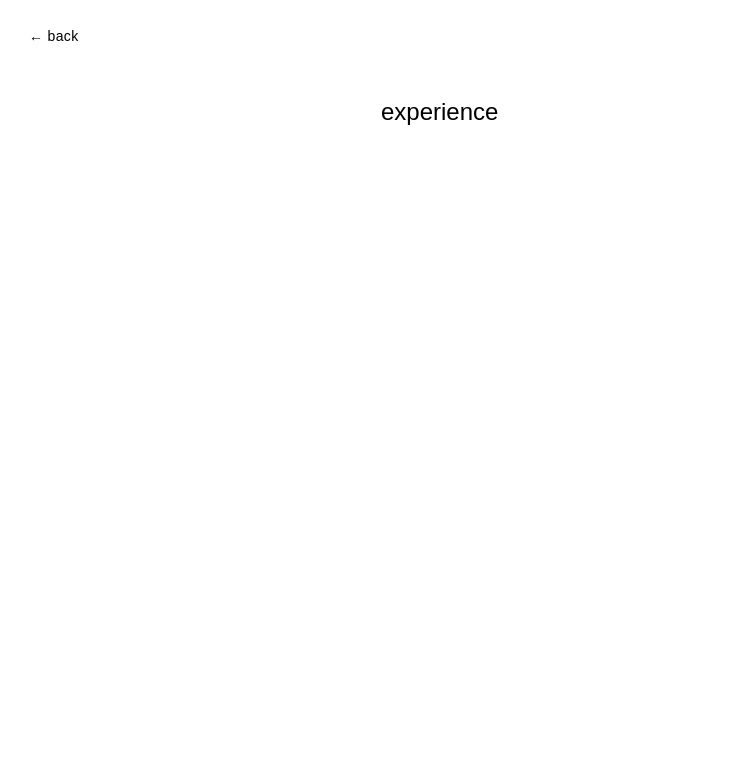
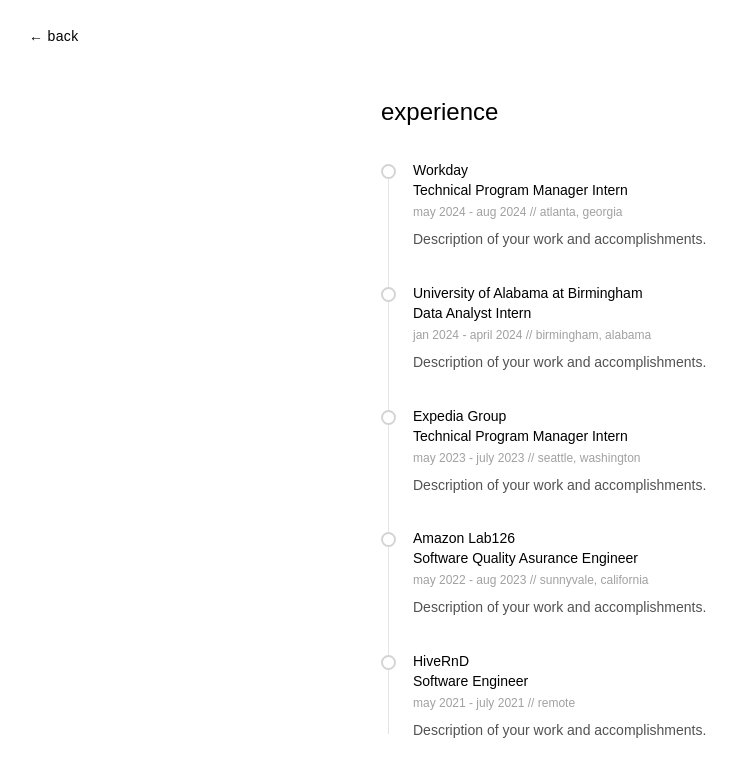
Before and after one commit to EIIis/site, a Next.js app: page /experience in a window 1280 px wide. Shown: the top 776 px of the page, without its empty margins (3-740 px from the left). Built offline with nearby package versions, Linux system fonts and the light colour scheme.

Commit message:
added personal content

```diff
--- a/src/app/experience/page.tsx
+++ b/src/app/experience/page.tsx
@@ -1,4 +1,43 @@
 import Link from "next/link";
+import { Timeline } from "@/components/Timeline";
+
+const jobs = [
+  {
+    company: "Workday",
+    role: "Technical Program Manager Intern",
+    date: "may 2024 - aug 2024",
+    location: "atlanta, georgia",
+    description: "Description of your work and accomplishments.",
+  },
+  {
+    company: "University of Alabama at Birmingham",
+    role: "Data Analyst Intern",
+    date: "jan 2024 - april 2024",
+    location: "birmingham, alabama",
+    description: "Description of your work and accomplishments.",
+  },
+  {
+    company: "Expedia Group",
+    role: "Technical Program Manager Intern",
+    date: "may 2023 - july 2023",
+    location: "seattle, washington",
+    description: "Description of your work and accomplishments.",
+  },
+  {
+    company: "Amazon Lab126",
+    role: "Software Quality Asurance Engineer",
+    date: "may 2022 - aug 2023",
+    location: "sunnyvale, california",
+    description: "Description of your work and accomplishments.",
+  },
+  {
+    company: "HiveRnD",
+    role: "Software Engineer",
+    date: "may 2021 - july 2021",
+    location: "remote",
+    description: "Description of your work and accomplishments.",
+  },
+];
 
 export default function Experience() {
   return (
@@ -17,7 +56,7 @@
       <main className="max-w-xl mx-auto px-8 pt-24 pb-16">
         <h1 className="text-2xl font-normal mb-8">experience</h1>
 
-        <div className="space-y-4 text-sm leading-relaxed text-neutral-700"></div>
+        <Timeline jobs={jobs} />
       </main>
     </div>
   );
--- a/src/app/projects/page.tsx
+++ b/src/app/projects/page.tsx
@@ -1,4 +1,34 @@
 import Link from "next/link";
+import { Carousel } from "@/components/Carousel";
+
+const projects = [
+  {
+    title: "RuneLite Plugin",
+    description:
+      "Custom plugins and automation scripts for Old School RuneScape.",
+    link: "https://github.com/EIIis/equipment-check",
+  },
+  {
+    title: "Image Generation",
+    description: "Experiments with Stable Diffusion for AI image generation.",
+    link: "",
+  },
+  {
+    title: "Runescape Tracking",
+    description: "Tools for tracking player stats and game data.",
+    link: "https://github.com/EIIis/player-tracker",
+  },
+  {
+    title: "Arbitrage Tooling",
+    description: "Automated tools for identifying arbitrage opportunities.",
+    link: "",
+  },
+  {
+    title: "Automation Tooling",
+    description: "Various automation scripts and utilities.",
+    link: "",
+  },
+];
 
 export default function Projects() {
   return (
@@ -17,7 +47,7 @@
       <main className="max-w-xl mx-auto px-8 pt-24 pb-16">
         <h1 className="text-2xl font-normal mb-8">projects</h1>
 
-        <div className="space-y-4 text-sm leading-relaxed text-neutral-700"></div>
+        <Carousel projects={projects} />
       </main>
     </div>
   );
--- /dev/null
+++ b/src/components/Carousel.tsx
@@ -0,0 +1,86 @@
+"use client";
+
+import { useState, ReactNode } from "react";
+
+interface Project {
+  title: string;
+  description: string;
+  link?: string;
+  icon?: ReactNode;
+}
+
+interface CarouselProps {
+  projects: Project[];
+}
+
+export function Carousel({ projects }: CarouselProps) {
+  const [currentIndex, setCurrentIndex] = useState(0);
+
+  const goToPrevious = () => {
+    setCurrentIndex((prev) => (prev === 0 ? projects.length - 1 : prev - 1));
+  };
+
+  const goToNext = () => {
+    setCurrentIndex((prev) => (prev === projects.length - 1 ? 0 : prev + 1));
+  };
+
+  if (projects.length === 0) {
+    return <p className="text-neutral-500">No projects yet.</p>;
+  }
+
+  const project = projects[currentIndex];
+
+  return (
+    <div className="w-full">
+      {/* Project Card */}
+      <div className="border border-neutral-200 p-6 min-h-[200px]">
+        <h2 className="text-lg font-normal mb-3">{project.title}</h2>
+        {/* Icon Box */}
+        <div className="w-12 h-12 border border-neutral-200 flex items-center justify-center mb-3">
+          {project.icon}
+        </div>
+        <p className="text-neutral-600 text-sm leading-relaxed mb-4">
+          {project.description}
+        </p>
+        <a
+          href={project.link || "https://github.com/EIIis"}
+          target="_blank"
+          rel="noopener noreferrer"
+          className="text-sm text-black underline hover:opacity-60"
+        >
+          link project
+        </a>
+      </div>
+
+      {/* Controls */}
+      <div className="flex items-center justify-between mt-4">
+        <button
+          onClick={goToPrevious}
+          className="text-sm text-black hover:opacity-60 px-3 py-1"
+        >
+          ← prev
+        </button>
+
+        {/* Dots */}
+        <div className="flex gap-2">
+          {projects.map((_, index) => (
+            <button
+              key={index}
+              onClick={() => setCurrentIndex(index)}
+              className={`w-2 h-2 rounded-full transition-colors ${
+                index === currentIndex ? "bg-black" : "bg-neutral-300"
+              }`}
+            />
+          ))}
+        </div>
+
+        <button
+          onClick={goToNext}
+          className="text-sm text-black hover:opacity-60 px-3 py-1"
+        >
+          next →
+        </button>
+      </div>
+    </div>
+  );
+}
--- /dev/null
+++ b/src/components/Timeline.tsx
@@ -0,0 +1,51 @@
+import { ReactNode } from "react";
+
+interface Job {
+  logo?: ReactNode;
+  company: string;
+  role: string;
+  date: string;
+  location: string;
+  description: string;
+}
+
+interface TimelineProps {
+  jobs: Job[];
+}
+
+export function Timeline({ jobs }: TimelineProps) {
+  return (
+    <div className="relative">
+      {/* Vertical line */}
+      <div className="absolute left-[7px] top-2 bottom-2 w-px bg-neutral-200" />
+
+      <div className="space-y-8">
+        {jobs.map((job, index) => (
+          <div key={index} className="relative pl-8">
+            {/* Dot marker */}
+            <div className="absolute left-0 top-1 w-[15px] h-[15px] rounded-full border-2 border-neutral-300 bg-white" />
+
+            {/* Logo box */}
+            {job.logo && (
+              <div className="w-10 h-10 border border-neutral-200 flex items-center justify-center mb-2">
+                {job.logo}
+              </div>
+            )}
+
+            {/* Content */}
+            <div>
+              <h3 className="text-sm font-medium text-black">{job.company}</h3>
+              <p className="text-sm text-black">{job.role}</p>
+              <p className="text-xs text-neutral-400 mt-1">
+                {job.date} // {job.location}
+              </p>
+              <p className="text-sm text-neutral-600 mt-2 leading-relaxed">
+                {job.description}
+              </p>
+            </div>
+          </div>
+        ))}
+      </div>
+    </div>
+  );
+}
```
